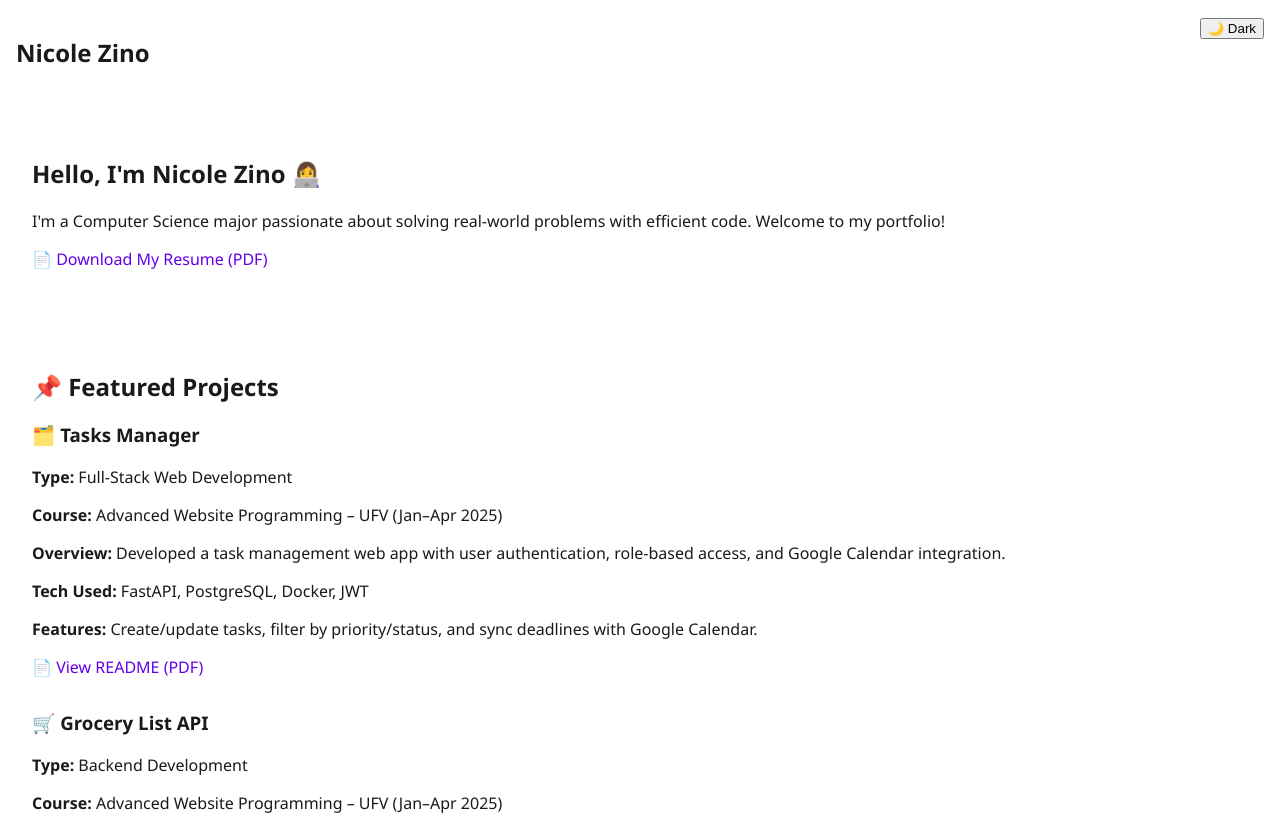
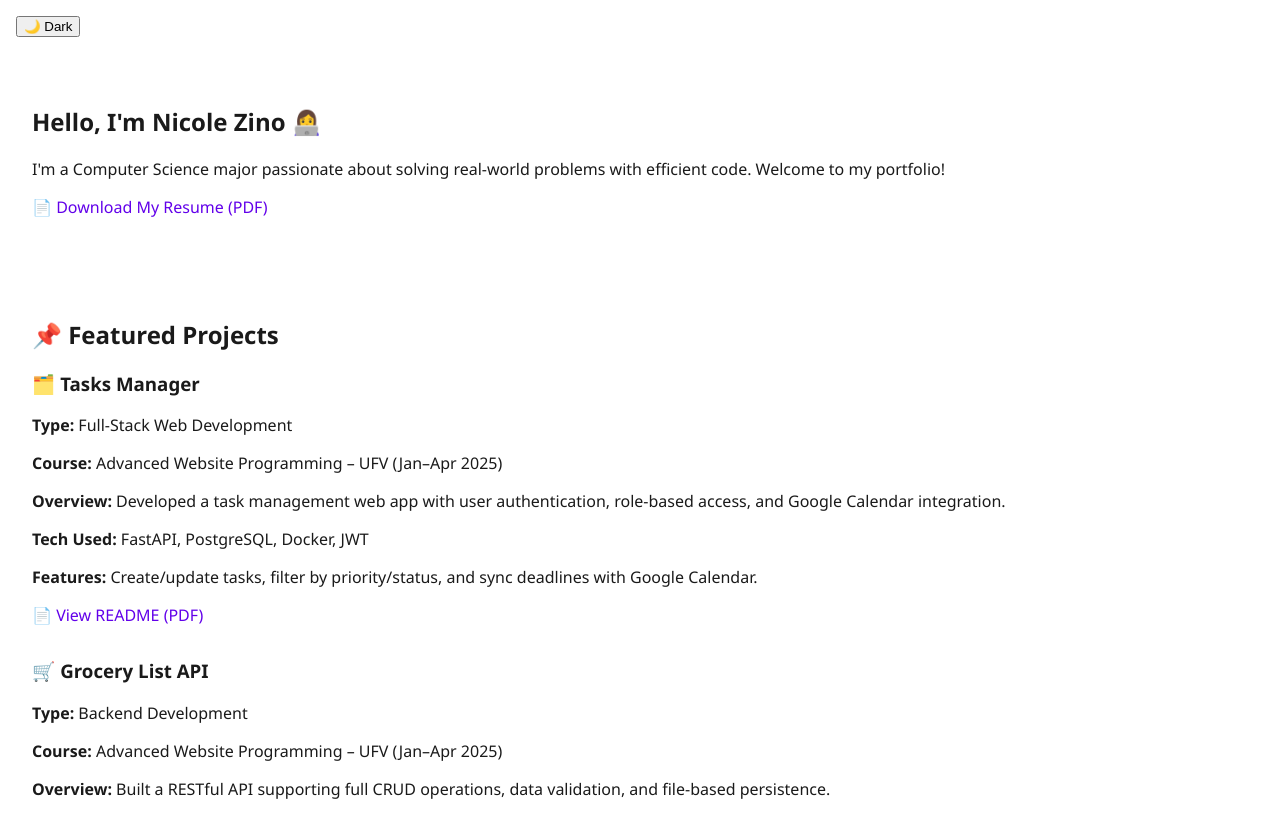
Before and after one commit to DJNicoco/my-portfolio, a React (Create React App) app: page / in a window 1280 px wide. Shown: the top 815 px of the page. Built offline with nearby package versions, Linux system fonts and the light colour scheme.

Commit message:
Made a style change

```diff
--- a/src/components/Navbar.jsx
+++ b/src/components/Navbar.jsx
@@ -1,12 +1,9 @@
 const Navbar = ({ toggleTheme, currentTheme }) => {
   return (
     <nav style={{ padding: '1rem', display: 'flex', justifyContent: 'space-between' }}>
-      <h2>Nicole Zino</h2>
-      <div>
         <button onClick={toggleTheme}>
           {currentTheme === 'light' ? '🌙 Dark' : '☀️ Light'}
         </button>
-      </div>
     </nav>
   );
 };
```
